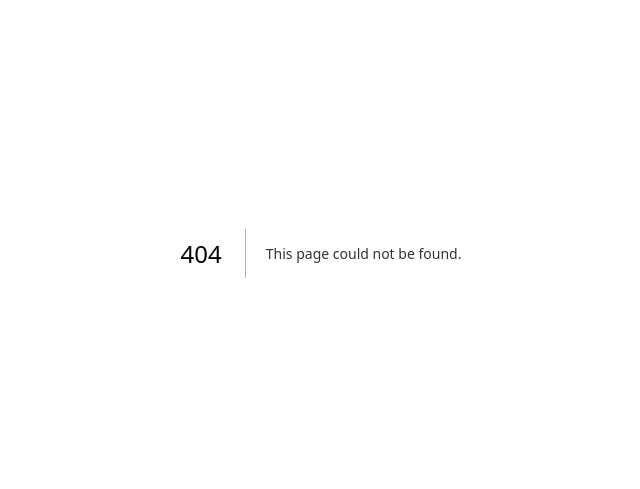
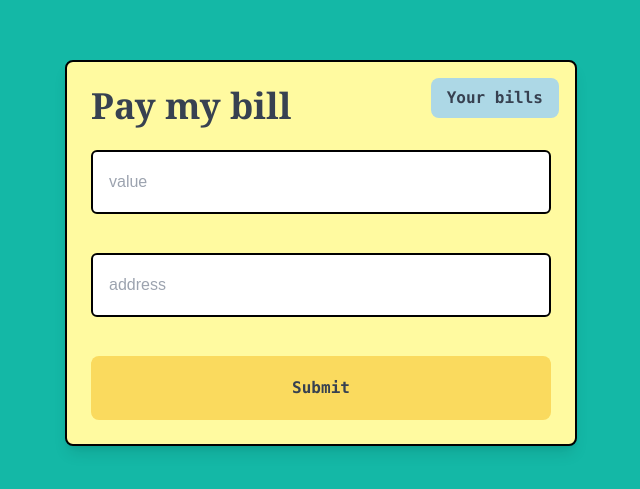
Before and after one commit to henriquemantovan/PrivateBills, a Next.js app in the folder private-bills/: page /pages/PayMybill in a window 1280 px wide. Before the commit this address had no page. Shown: the part 147-636 px from the top of the page, without its empty margins (319-959 px from the left). Built offline with nearby package versions, Linux system fonts and the light colour scheme.

Commit message:
telas PayMyBill iniciais

```diff
--- a/private-bills/app/page.tsx
+++ b/private-bills/app/page.tsx
@@ -26,7 +26,7 @@ const LoginPage: React.FC = () => {
   };
 
   const goToTarefas = () => {
-    router.push('/tarefas');
+    router.push('/pages/tarefas');
   };
 
   return (
--- /dev/null
+++ b/private-bills/app/pages/PayMybill/YourBills/page.tsx
@@ -0,0 +1,62 @@
+"use client";
+import React, { useState } from 'react';
+import BillCard from '../components/BillCard';
+import Modal from '../components/BillModal';
+
+const YourBills = () => {
+  //mock bills
+  const [bills] = useState([
+    { id: 1, status: 'payed', value: 2.5, address: '0x123...' },
+    { id: 2, status: 'unpaid', value: 1.0, address: '0x456...' },
+    { id: 3, status: 'payed', value: 3.7, address: '0x789...' },
+    { id: 4, status: 'unpaid', value: 0.9, address: '0xabc...' },
+  ]);
+
+  const [selectedBill, setSelectedBill] = useState<number | null>(null);
+  const [isModalOpen, setModalOpen] = useState(false);
+
+  const handleMoreInfo = (billId: number) => {
+    setSelectedBill(billId);
+    setModalOpen(true);
+  };
+
+  const handleWithdraw = () => {
+    alert('Withdraw action initiated!');
+    setModalOpen(false);
+  };
+
+  const handleCloseModal = () => {
+    setModalOpen(false);
+  };
+
+  const selectedBillDetails = bills.find((bill) => bill.id === selectedBill);
+
+  return (
+    <div className="flex flex-col items-center h-screen w-screen bg-teal-500">
+      <h1 className="text-4xl font-serif font-bold text-white my-4">Your Bills</h1>
+      <div className="grid grid-cols-1 sm:grid-cols-2 lg:grid-cols-3 gap-6 p-6 w-full max-w-6xl">
+        {bills.map((bill) => (
+          <BillCard
+            key={bill.id}
+            billNumber={bill.id}
+            status={bill.status}
+            onMoreInfo={() => handleMoreInfo(bill.id)}
+          />
+        ))}
+      </div>
+
+      {selectedBillDetails && (
+        <Modal
+          isOpen={isModalOpen}
+          onClose={handleCloseModal}
+          billNumber={selectedBillDetails.id.toString()}
+          value={selectedBillDetails.value}
+          address={selectedBillDetails.address}
+          onWithdraw={handleWithdraw}
+        />
+      )}
+    </div>
+  );
+};
+
+export default YourBills;
--- /dev/null
+++ b/private-bills/app/pages/PayMybill/components/BillCard.tsx
@@ -0,0 +1,32 @@
+import React from 'react';
+
+const BillCard: React.FC<{ billNumber: number; status: string; onMoreInfo: () => void }> = ({
+  billNumber,
+  status,
+  onMoreInfo,
+}) => {
+  const statusColor = status === 'payed' ? 'bg-green-300' : 'bg-red-300';
+
+  return (
+    <div className="bg-[#FFFAA0] w-[20vw] p-4 rounded-lg border-2 border-black shadow-lg text-center">
+      <h2 className="text-2xl font-serif font-bold text-gray-700 mb-4">Bill {billNumber}</h2>
+
+      <div
+        className={`${statusColor} inline-block px-4 py-2 rounded-lg border-2 border-black text-gray-700 font-mono font-bold mb-4`}
+      >
+        status: {status}
+      </div>
+
+      <div className="mt-4">
+        <button
+          onClick={onMoreInfo}
+          className="bg-[#ADD8E6] hover:bg-[#87CEEB] text-gray-700 font-mono font-bold py-2 px-4 rounded-lg border-2 border-black"
+        >
+          more info
+        </button>
+      </div>
+    </div>
+  );
+};
+
+export default BillCard;
--- /dev/null
+++ b/private-bills/app/pages/PayMybill/components/BillModal.tsx
@@ -0,0 +1,56 @@
+import React from 'react';
+
+interface ModalProps {
+  isOpen: boolean;
+  onClose: () => void;
+  billNumber: string;
+  value: number;
+  address: string;
+  onWithdraw: () => void;
+}
+
+const Modal: React.FC<ModalProps> = ({ isOpen, onClose, billNumber, value, address, onWithdraw }) => {
+  if (!isOpen) return null;
+
+  return (
+    <div className="fixed inset-0 flex items-center justify-center z-50 bg-black bg-opacity-50">
+      <div className="bg-white rounded-lg shadow-lg p-6 w-full max-w-lg">
+        <div className="flex justify-between items-center mb-4">
+          <h2 className="text-xl font-semibold">Bill Details</h2>
+          <button
+            className="bg-white w-[3vw] text-black hover:bg-gray-200 font-semibold py-2 px-4 rounded-full"
+            onClick={onClose}
+          >
+            ✖
+          </button>
+        </div>
+
+        <div className="mt-4">
+          <div className="mb-2">
+            <span className="font-semibold">Bill Number: </span>
+            <span>{billNumber}</span>
+          </div>
+          <div className="mb-2">
+            <span className="font-semibold">Value: </span>
+            <span>{value} </span>
+          </div>
+          <div className="mb-2">
+            <span className="font-semibold">Address: </span>
+            <span>{address}</span>
+          </div>
+        </div>
+
+        <div className="mt-6">
+          <button
+            className="w-full bg-blue-500 text-white font-semibold py-2 px-4 rounded-lg hover:bg-blue-600"
+            onClick={onWithdraw}
+          >
+            Withdraw
+          </button>
+        </div>
+      </div>
+    </div>
+  );
+};
+
+export default Modal;
--- /dev/null
+++ b/private-bills/app/pages/PayMybill/page.tsx
@@ -0,0 +1,92 @@
+"use client";
+
+import React, { useState } from 'react';
+import { useRouter } from 'next/navigation';
+
+const PayMyBill = () => {
+  const router = useRouter();
+  const [formData, setFormData] = useState({ value: '', address: '' });
+  const [showPopup, setShowPopup] = useState(false);
+
+  const handleSubmit = (e: React.FormEvent) => {
+    e.preventDefault();
+    // Logic to handle submission can be added here (API call, form validation, etc.)
+
+    // Show success popup
+    setShowPopup(true);
+
+    // Clear the form after submission
+    setFormData({ value: '', address: '' });
+  };
+
+  const goToYourBills = () => {
+    router.push('/pages/PayMybill/YourBills');
+  };
+
+  return (
+    <div className="flex justify-center items-center h-screen w-screen bg-teal-500">
+      <div className="relative bg-[#FFFAA0] w-[40vw] p-6 rounded-lg border-2 border-black shadow-lg">
+        {/* "Your bills" button */}
+        <div className="absolute top-4 right-4">
+          <button
+            onClick={goToYourBills}
+            className="bg-[#ADD8E6] hover:bg-[#87CEEB] text-gray-700 font-mono font-bold py-2 px-4 rounded-lg border-2 border-black"
+          >
+            Your bills
+          </button>
+        </div>
+
+        {/* Title */}
+        <h1 className="text-4xl font-serif font-bold text-gray-700 mb-6">Pay my bill</h1>
+
+        {/* Form */}
+        <form onSubmit={handleSubmit} className="space-y-6">
+          <div>
+            <input
+              type="number"
+              placeholder="value"
+              value={formData.value}
+              onChange={(e) => setFormData({ ...formData, value: e.target.value })}
+              className="w-full h-[8vh] border-2 border-black rounded-md py-2 px-4 text-gray-700"
+              required
+            />
+          </div>
+          <div>
+            <input
+              type="text"
+              placeholder="address"
+              value={formData.address}
+              onChange={(e) => setFormData({ ...formData, address: e.target.value })}
+              className="w-full h-[8vh] border-2 border-black rounded-md py-2 px-4 text-gray-700"
+              required
+            />
+          </div>
+
+          <button
+            type="submit"
+            className="w-full h-[8vh] bg-[#FADA5E] hover:bg-[#FFD700] text-gray-700 font-mono font-bold py-2 px-4 rounded-lg border-2 border-gray"
+          >
+            Submit
+          </button>
+        </form>
+
+        {/* Success Popup */}
+        {showPopup && (
+          <div className="absolute inset-0 flex justify-center items-center bg-black bg-opacity-50">
+            <div className="bg-white p-4 rounded-lg border-2 border-black shadow-lg">
+              <p className="text-gray-700 font-mono font-bold">Bill submitted successfully!</p>
+              <button
+                className="mt-4 bg-[#ADD8E6] hover:bg-[#87CEEB] text-gray-700 font-mono font-bold py-2 px-4 rounded-lg border-2 border-black"
+                onClick={() => setShowPopup(false)}
+              >
+                Close
+              </button>
+            </div>
+          </div>
+        )}
+      </div>
+    </div>
+  );
+};
+
+export default PayMyBill;
--- a/private-bills/app/tarefas/page.tsx
+++ b/private-bills/app/pages/tarefas/page.tsx
@@ -7,11 +7,11 @@ const BillButtons: React.FC = () => {
   const router = useRouter();
 
   const goToPayMyBill = () => {
-    router.push('/PayMyBill');
+    router.push('/pages/PayMybill');
   };
 
   const goToPayABill = () => {
-    router.push('/PayABill');
+    router.push('/pages/PayABill');
   };
 
   return (
```
